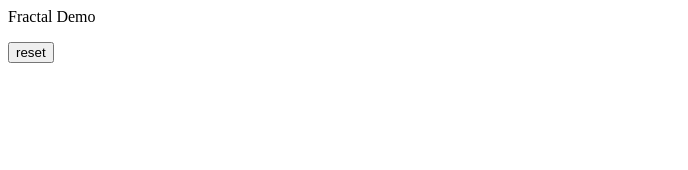
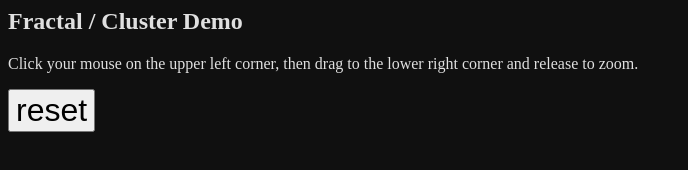
Before and after one commit to djacobow/mandeldemo, a plain HTML site: page webclient.html in a window 1280 px wide. Shown: the whole page, without its empty margins (0-688 px from the left). Drawn offline with Linux system fonts and the light colour scheme.

Commit message:
formatting and color

```diff
--- a/webclient.html
+++ b/webclient.html
@@ -1,14 +1,15 @@
 <html>
     <head>
-        <title>Fractal Demo</title>
+        <title>Fractal / Cluster Demo</title>
     </head>
-    <body>
-        <p>Fractal Demo</p>
+    <body style="background-color: #101010; color: #e0e0e0;">
+        <h2>Fractal / Cluster Demo</h2>
+        <p>Click your mouse on the upper left corner, then drag to the lower right corner and release to zoom.</p>
         <div id="ctrldiv">
-            <input type="button" value="reset" id="resetbutton">
+            <input style="font-size: 200%;" type="button" value="reset" id="resetbutton">
         </div>
         <div id="displaydiv">
-            <canvas id="viewport" width="1000" height="1000"></canvas>
+            <canvas style="display: block; margin: 0 auto;" id="viewport" width="1024" height="1024"></canvas>
         </div>
         <script type="text/javascript" src="webclient.js"></script>
     </body>
--- a/webclient.js
+++ b/webclient.js
@@ -7,10 +7,10 @@ config = {
 
 
 var params = {
-    max_iters: 200,
+    max_iters: 255,
     escape_val: 2,
-    x_pels: 1000,
-    y_pels: 1000,
+    x_pels: 1024,
+    y_pels: 1024,
     x_min: -2,
     x_max: 2,
     y_min: -2,
@@ -33,8 +33,8 @@ function handleReturnedData(res) {
     for (var i=0; i< res.data.length; i++) {
         var dv = res.data[i];
         iData.data[4*i + 0] = dv;
-        iData.data[4*i + 1] = dv;
-        iData.data[4*i + 2] = dv;
+        iData.data[4*i + 1] = dv < 127 ? dv : 255 - dv;
+        iData.data[4*i + 2] = params.max_iters - dv;
         iData.data[4*i + 3] = 0xff;
     }
 
```
Also changed, not shown: master_server.js (+12 -1 lines).
